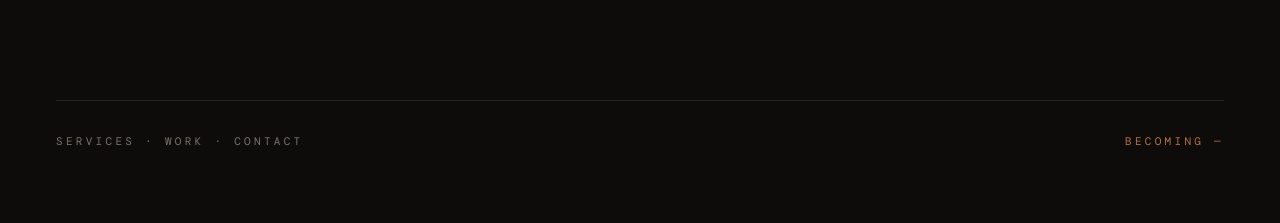
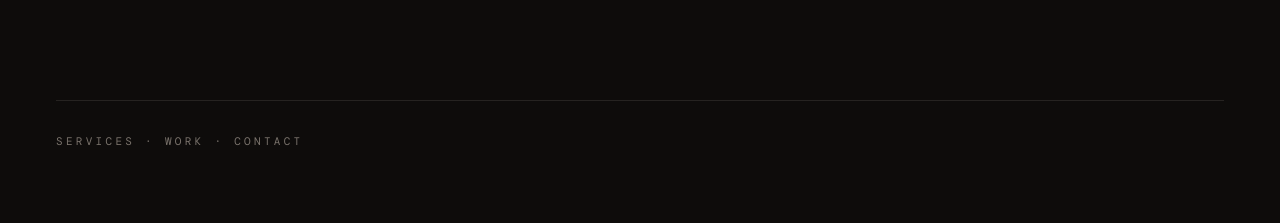
Before and after one commit to fernandohalim/liminal, a Next.js app: page / in a window 1280 px wide. Shown: the part 4220-4443 px from the top of the page. Built offline with nearby package versions, Linux system fonts and the light colour scheme; a web font is replaced by a local one.

Commit message:
fix overlapping top credits

```diff
--- a/components/About.tsx
+++ b/components/About.tsx
@@ -233,7 +233,6 @@ export default function About() {
         className="mt-28 flex items-center justify-between border-t border-bone/10 pt-8 font-mono text-[11px] uppercase tracking-[0.3em] text-dust md:mt-40"
       >
         <span>Services · Work · Contact</span>
-        <span className="text-copper">becoming —</span>
       </motion.div>
     </section>
   );
--- a/components/Hero.tsx
+++ b/components/Hero.tsx
@@ -140,7 +140,7 @@ export default function Hero() {
       {/* TOP CREDITS */}
       <motion.div
         style={{ opacity: overlayFade, x: credX }}
-        className="pointer-events-none absolute inset-x-0 top-0 flex items-start justify-center p-7 font-mono text-[11px] uppercase tracking-[0.3em] text-bone/70 md:p-14"
+        className="pointer-events-none absolute inset-x-0 top-16 flex items-start justify-center px-7 font-mono text-[11px] uppercase tracking-[0.3em] text-bone/70 md:top-0 md:p-14"
       >
         <motion.span
           initial={{ opacity: 0, y: -8 }}
--- a/components/Work.tsx
+++ b/components/Work.tsx
@@ -127,7 +127,6 @@ export default function Work() {
         className="mt-28 flex items-center justify-between border-t border-bone/10 pt-8 font-mono text-[11px] uppercase tracking-[0.3em] text-dust md:mt-40"
       >
         <span>Case studies in progress</span>
-        <span className="text-copper">becoming —</span>
       </motion.div>
     </section>
   );
```
